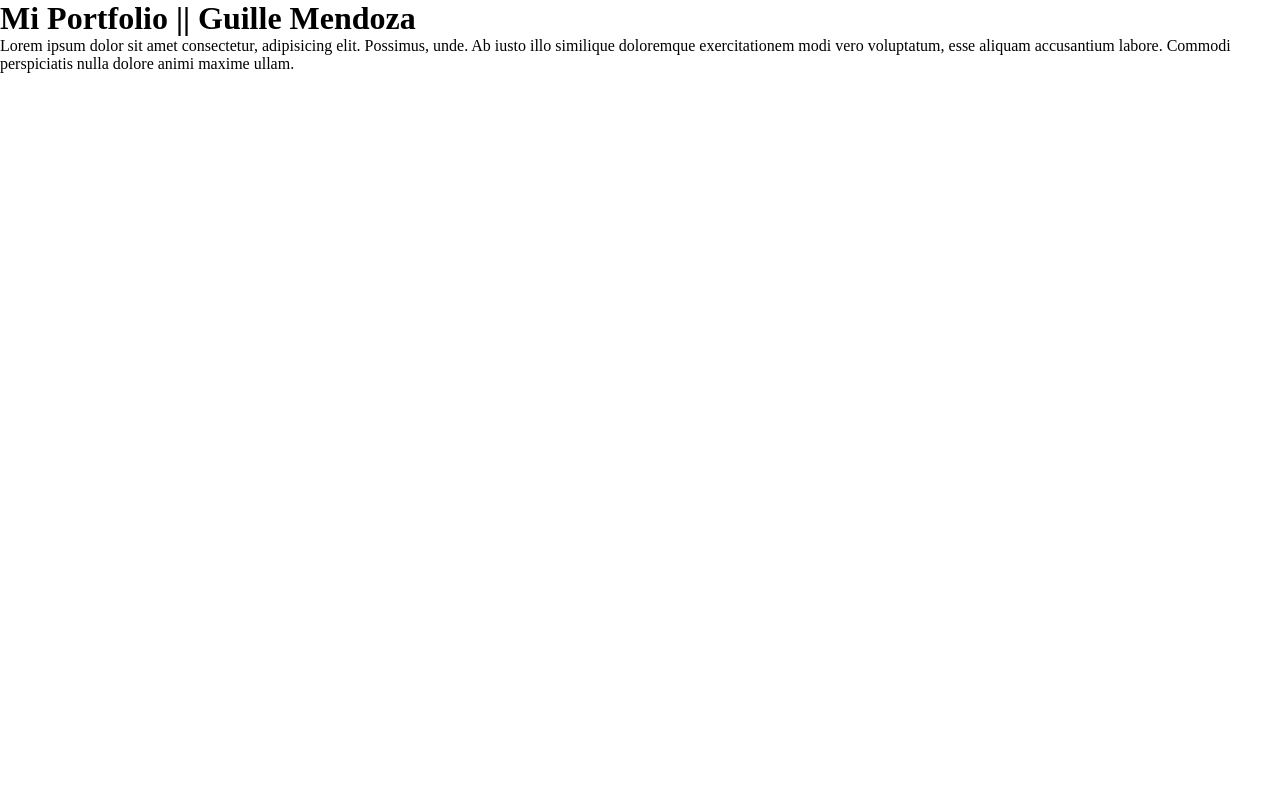
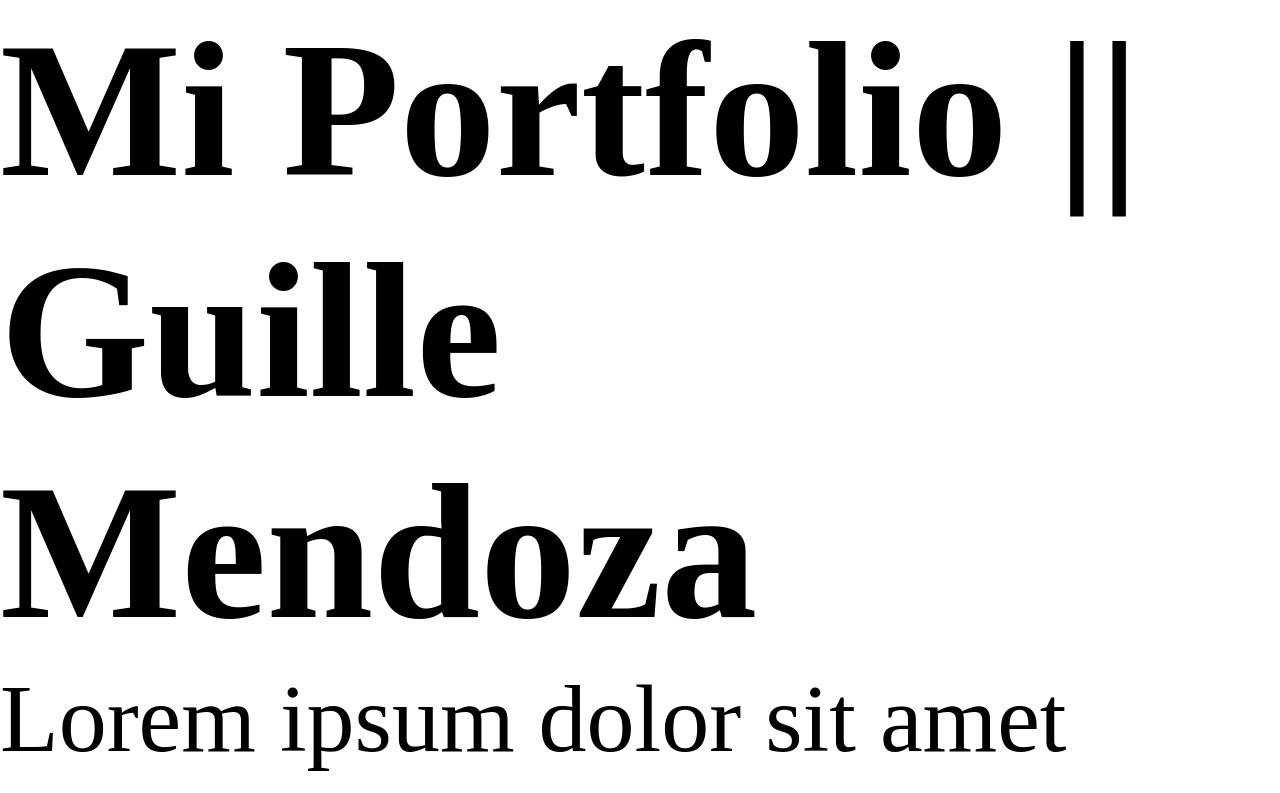
Before and after one commit to guillemc21/mi-portfolio, a plain HTML site: page index.html in a window 1280 px wide. Shown: the top 793 px of the page. Drawn offline with Linux system fonts and the light colour scheme.

Commit message:
portfolio_update

```diff
--- a/assets/css/index.css
+++ b/assets/css/index.css
@@ -3,3 +3,6 @@
     margin: 0;
     padding: 0;
 }
+body {
+    font-size: clamp(3rem, 9vw, 6rem);
+}
```
